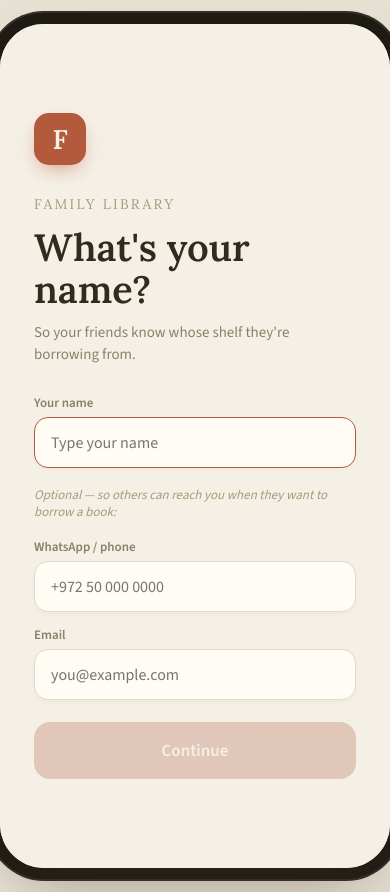
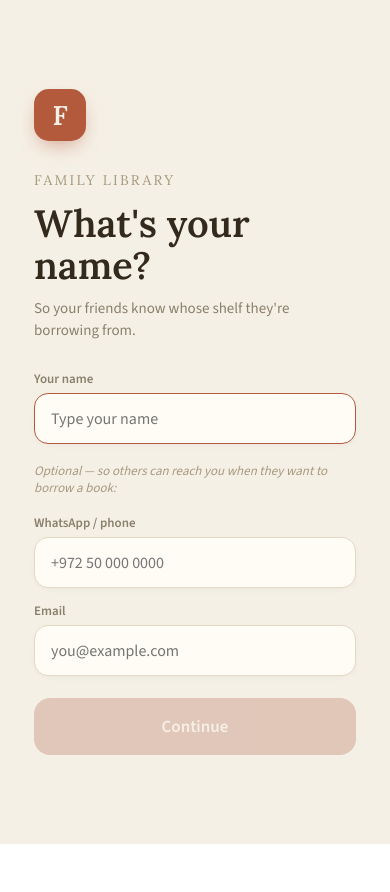
Before and after one commit to yairaicreator/Local-book-borrowing, a React (Vite) app: page / in a window 390 px wide. After the commit the page ends 844 px from the top, so only its background shows below. Built offline with nearby package versions, Linux system fonts and the light colour scheme.

Commit message:
v0.2: responsive layout, no phone frame, dynamic empty message

```diff
--- a/src/App.jsx
+++ b/src/App.jsx
@@ -18,14 +18,12 @@ export default function App() {
 
   return (
     <div style={{
-      minHeight: '100vh', display: 'flex', alignItems: 'center', justifyContent: 'center',
-      background: '#e7e1d4', padding: '24px 0',
-      fontFamily: "'Source Sans 3', sans-serif",
+      minHeight: '100vh', display: 'flex', alignItems: 'stretch', justifyContent: 'center',
+      background: '#e7e1d4', fontFamily: "'Source Sans 3', sans-serif",
     }}>
       <div style={{
-        position: 'relative', width: 390, height: 844,
-        background: '#F5F0E6', borderRadius: 44, overflow: 'hidden',
-        boxShadow: '0 30px 70px -20px rgba(60,48,30,.45), 0 0 0 11px #1f1b15, 0 0 0 13px #34302a',
+        position: 'relative', width: '100%', maxWidth: 430, minHeight: '100vh',
+        background: '#F5F0E6', overflow: 'hidden',
       }}>
         {user
           ? <Home currentUser={user} />
--- a/src/Home.jsx
+++ b/src/Home.jsx
@@ -194,7 +194,7 @@ export default function Home({ currentUser }) {
         ))}
         {noResults && (
           <div style={{ textAlign: 'center', padding: '60px 30px', color: '#A8997E', fontSize: 15 }}>
-            {q ? `No books match "${search}".` : 'No books yet. Add the first one!'}
+            {q ? `No books match “${search}”.` : 'No books yet. Tap + to add the first one!'}
           </div>
         )}
       </div>
```
